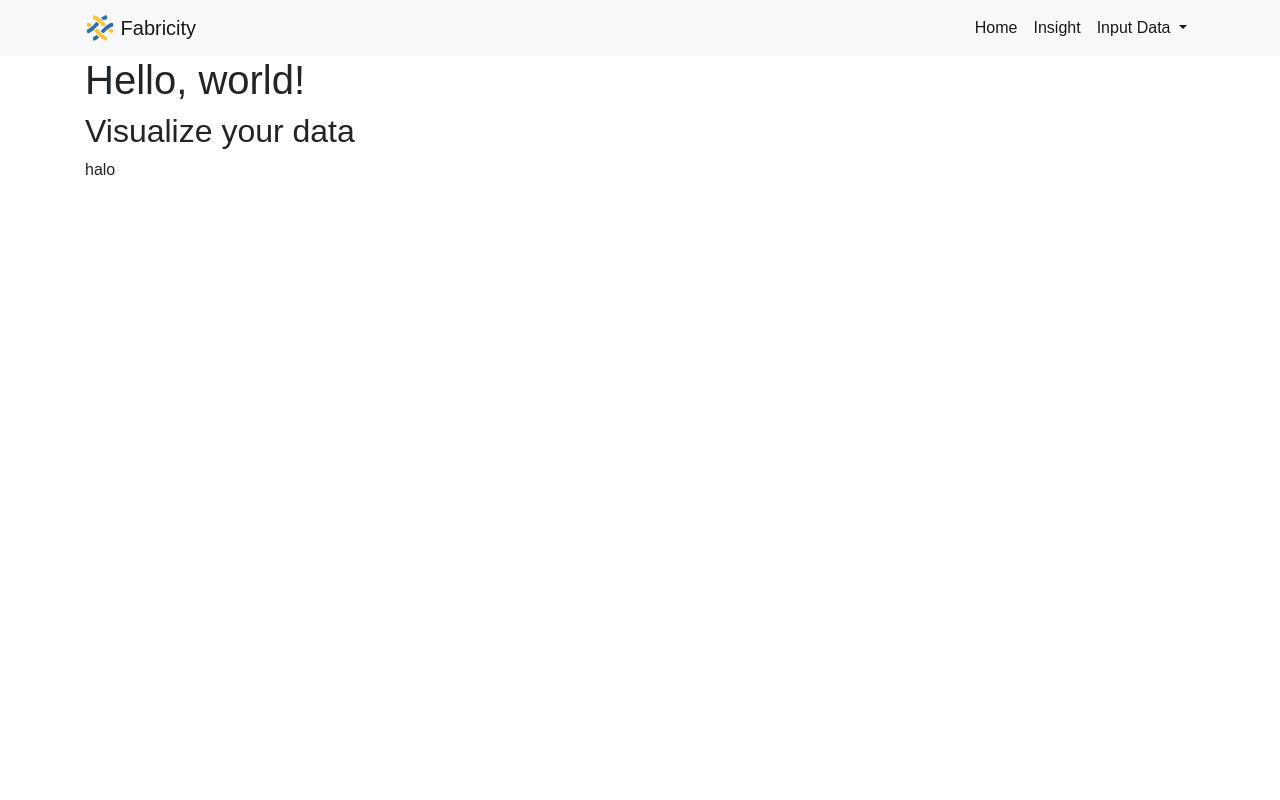
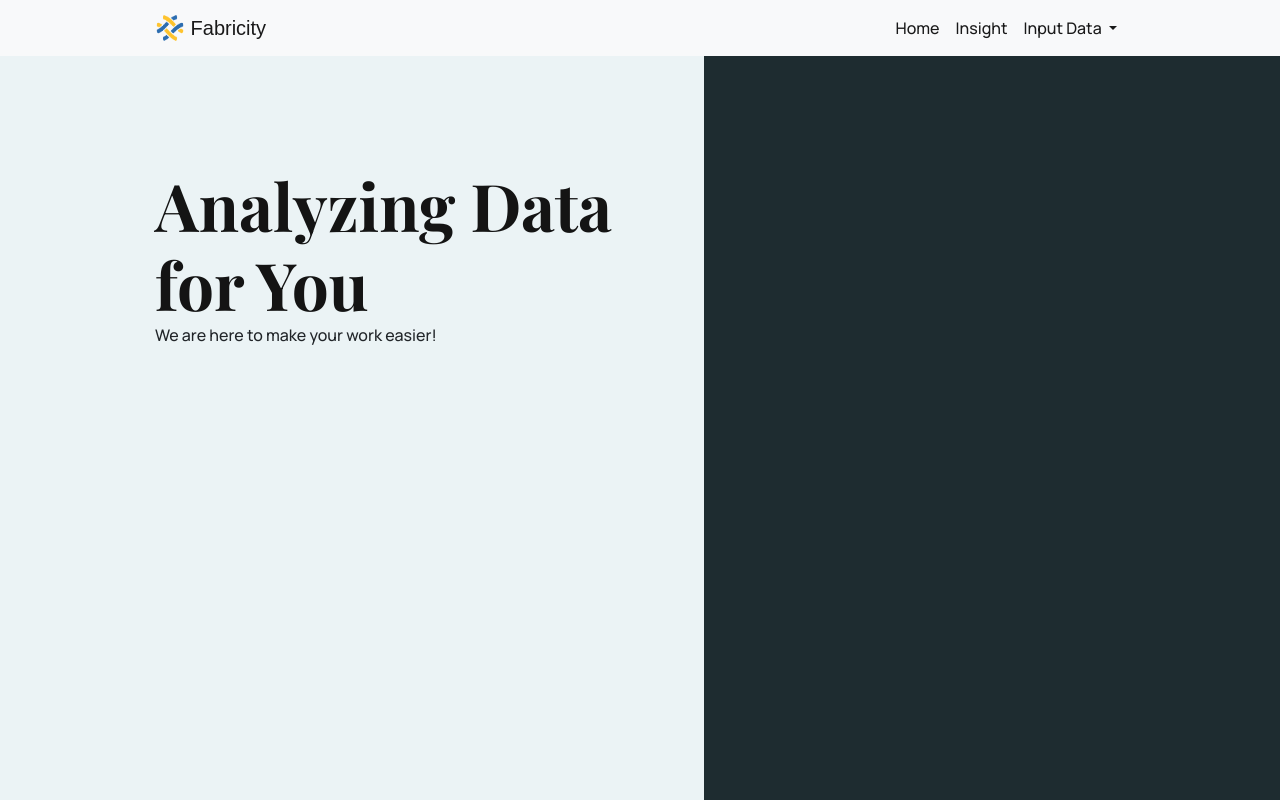
Before and after one commit to TAdatafabric/Fabricity-web, a CodeIgniter 4 app: the page made by app/Views/pages/home.php in a window 1280 px wide. Run offline with PHP 8.4 and a stand-in for CodeIgniter, Linux system fonts and the light colour scheme; the template is opened without the code that fills it, so the values that code supplies are empty; some libraries are stand-ins or nearby versions; some web fonts are replaced.

Commit message:
editttt web

```diff
--- a/app/Assets/style.css
+++ /dev/null
@@ -1,23 +0,0 @@
-@import url('https://fonts.googleapis.com/css2?family=Open+Sans&family=Raleway:wght@500;700&display=swap');
-
-root{
-    --main-color : #1F4590;
-    --second-color : #FFA451;
-    --body-color : #D0FCFF;
-
-    --main-font : 'Open Sans', sans-serif;
-    --heading-font : 'Raleway', sans-serif;
-}
-
-body{
-    background-color: var(--body-color);
-    font-family: var(--main-font);
-}
-
-*{
-    margin: 0;
-    padding: 0;
-    box-sizing: border-box;
-    list-style: none;
-    text-decoration: none;
-}
--- a/app/Views/layout/template.php
+++ b/app/Views/layout/template.php
@@ -9,7 +9,7 @@
 
     <!-- Bootstrap CSS -->
     <link rel="stylesheet" href="https://cdn.jsdelivr.net/npm/bootstrap@4.5.3/dist/css/bootstrap.min.css" integrity="sha384-TX8t27EcRE3e/ihU7zmQxVncDAy5uIKz4rEkgIXeMed4M0jlfIDPvg6uqKI2xXr2" crossorigin="anonymous">
-    <link rel="stylesheet" type="text/css" href="/app/Assets/style.css">
+    <link rel="stylesheet" type="text/css" href="Assets/style.css">
 
     <title><?= $title; ?></title>
 </head>
--- a/app/Views/pages/home.php
+++ b/app/Views/pages/home.php
@@ -1,17 +1,24 @@
 <?= $this->extend('layout/template'); ?>
 
 <?= $this->section('content'); ?>
-<div class="container">
-    <div class="row">
-        <div class="col">
-            <h1>Hello, world!</h1>
-            <h2>Visualize your data</h2>
-
-            <body>
-                halo
-            </body>
+<div class="container-home">
+    <div class="container home-wrapper">
+        <div class="content-left">
+            <h1 class="heading"> Analyzing Data</h1>
+            <h1 class="heading"> for You</h1>
+            <p class="subheading">We are here to make your work easier!</p>
+            <!-- <div class="box-wrapper"> -->
+            <!-- <div class="box"> -->
+            <!-- <p>Mulai</p> -->
 
         </div>
+
     </div>
 </div>
+<div class="content-right">
+</div>
+</div>
+</div>
+</div>
+</div>
 <?= $this->endSection(); ?>
```
Also changed, not shown: public/Assets/script.js (added), public/Assets/style.css (added), public/image/Fabric.png (added), public/image/logo.JPG (added).
